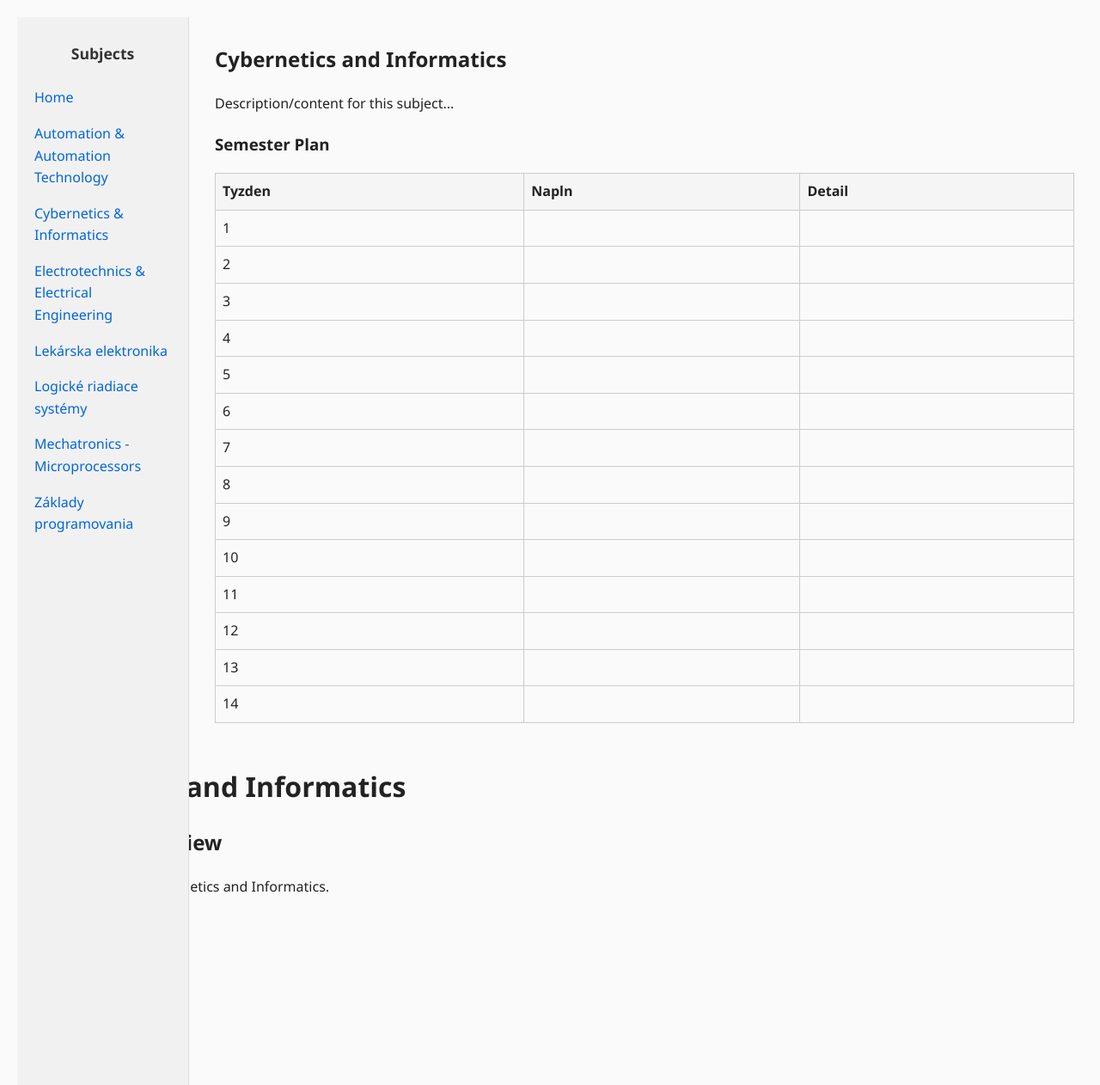
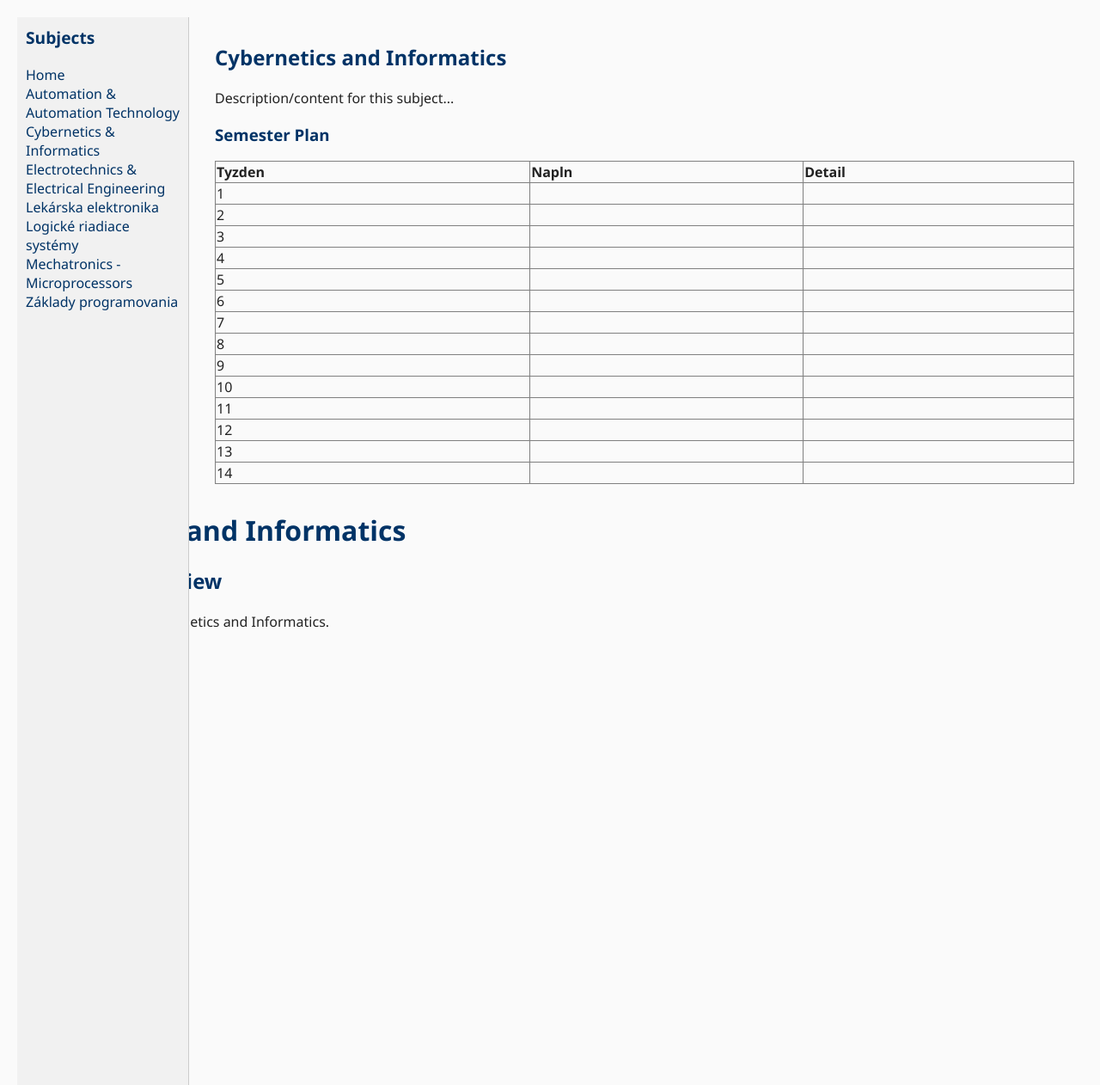
Before and after one commit to robertrakay/vyucba, a Jekyll site: the page built from Cybernetics_and_Informatics/index.md, in a window 1280 px wide and 1262 px high. Shown: the whole window at 86% size. Built offline with Jekyll 4.4.1, drawn with Linux system fonts in a browser that asks for light colours.

Commit message:
default , style, index Update

```diff
--- a/_layouts/default.html
+++ b/_layouts/default.html
@@ -8,11 +8,11 @@
 </head>
 
 <body>
-  <!-- Sidebar sa zobrazí len ak je nastavený show_sidebar: true -->
+
   {% if page.show_sidebar %}
-  <div id="side-panel" style="float:left;width:220px;height:100vh;background:#f1f1f1;padding:10px;box-sizing:border-box;position:fixed;">
+  <aside id="side-panel">
     <h3>Subjects</h3>
-    <ul style="list-style:none;padding:0;">
+    <ul>
       <li><a href="{{ '/' | relative_url }}">🏠 Home</a></li>
       <li><a href="{{ '/Automation_and_automation_technology/' | relative_url }}">Automation & Automation Technology</a></li>
       <li><a href="{{ '/Cybernetics_and_Informatics/' | relative_url }}">Cybernetics & Informatics</a></li>
@@ -22,11 +22,12 @@
       <li><a href="{{ '/Mechatronics_-_Microprocessors/' | relative_url }}">Mechatronics - Microprocessors</a></li>
       <li><a href="{{ '/Základy_programovania_-_Programming_Technics/' | relative_url }}">Základy programovania</a></li>
     </ul>
-  </div>
+  </aside>
   {% endif %}
 
-  <div style="margin-left: {% if page.show_sidebar %}240px{% else %}0{% endif %}; padding:20px;">
+  <main class="{% if page.show_sidebar %}with-sidebar{% endif %}">
     {{ content }}
-  </div>
+  </main>
+
 </body>
 </html>
--- a/assets/style.css
+++ b/assets/style.css
@@ -1,83 +1,64 @@
-/* === Základný vzhľad stránky === */
+/* ===== Základné nastavenia ===== */
 body {
-  font-family: "Segoe UI", Roboto, Arial, sans-serif;
-  background-color: #fafafa;
+  font-family: "Segoe UI", Roboto, sans-serif;
+  margin: 0;
+  background: #fafafa;
   color: #222;
-  margin: 0;
-  padding: 0;
-  line-height: 1.6;
 }
 
-/* === Sidebar === */
+/* ===== Sidebar ===== */
 #side-panel {
-  background-color: #f1f1f1;
-  border-right: 1px solid #ddd;
+  float: left;
+  width: 220px;
+  height: 100vh;
+  background: #f1f1f1;
+  padding: 10px;
+  box-sizing: border-box;
+  position: fixed;
+  overflow-y: auto;
+  border-right: 1px solid #ccc;
 }
 
 #side-panel h3 {
-  text-align: center;
-  font-size: 1.1em;
-  color: #333;
+  margin-top: 0;
+  font-size: 1.2em;
 }
 
 #side-panel ul {
+  list-style: none;
   padding: 0;
-  list-style: none;
 }
 
 #side-panel a {
-  display: block;
-  padding: 8px 10px;
-  color: #0366d6;
+  color: #003366;
   text-decoration: none;
-  border-radius: 6px;
-  transition: background-color 0.2s;
 }
 
 #side-panel a:hover {
-  background-color: #e6e6e6;
+  text-decoration: underline;
 }
 
-/* === Obsah stránky === */
-#main {
-  margin-left: 240px;
+/* ===== Obsah ===== */
+main {
   padding: 20px;
 }
 
-h1, h2, h3 {
-  color: #222;
+main.with-sidebar {
+  margin-left: 240px;
+}
+
+/* ===== Markdown štýly ===== */
+h1, h2, h3, h4 {
+  color: #003366;
 }
 
 a {
-  color: #007acc;
+  color: #0066cc;
 }
 
-a:hover {
-  color: #005799;
+pre, code {
+  background: #eee;
+  padding: 3px 5px;
+  border-radius: 4px;
+  font-family: Consolas, monospace;
 }
-
-/* === Tabuľky === */
-table {
-  width: 100%;
-  border-collapse: collapse;
-  margin: 1em 0;
-}
-
-th, td {
-  border: 1px solid #ccc;
-  padding: 8px;
-  text-align: left;
-}
-
-th {
-  background-color: #f5f5f5;
-}
-
-/* === Kódové bloky === */
-pre, code {
-  background-color: #f4f4f4;
-  padding: 4px 6px;
-  border-radius: 4px;
-  font-family: "Consolas", monospace;
-  font-size: 0.95em;
-}
```
Also changed, not shown: index.md (+10 -37 lines).
